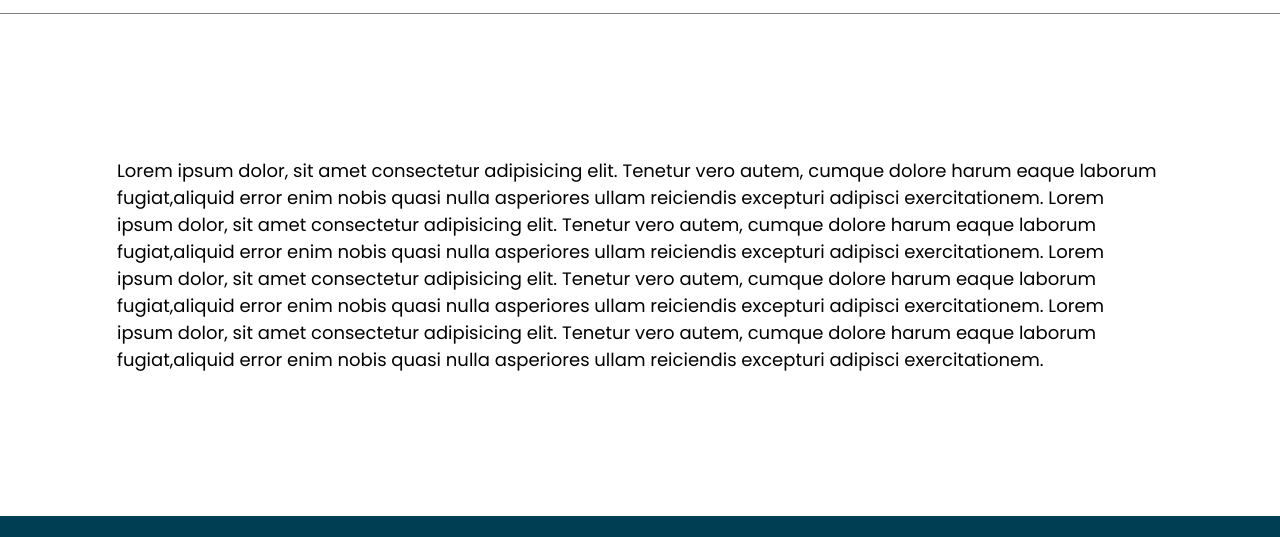
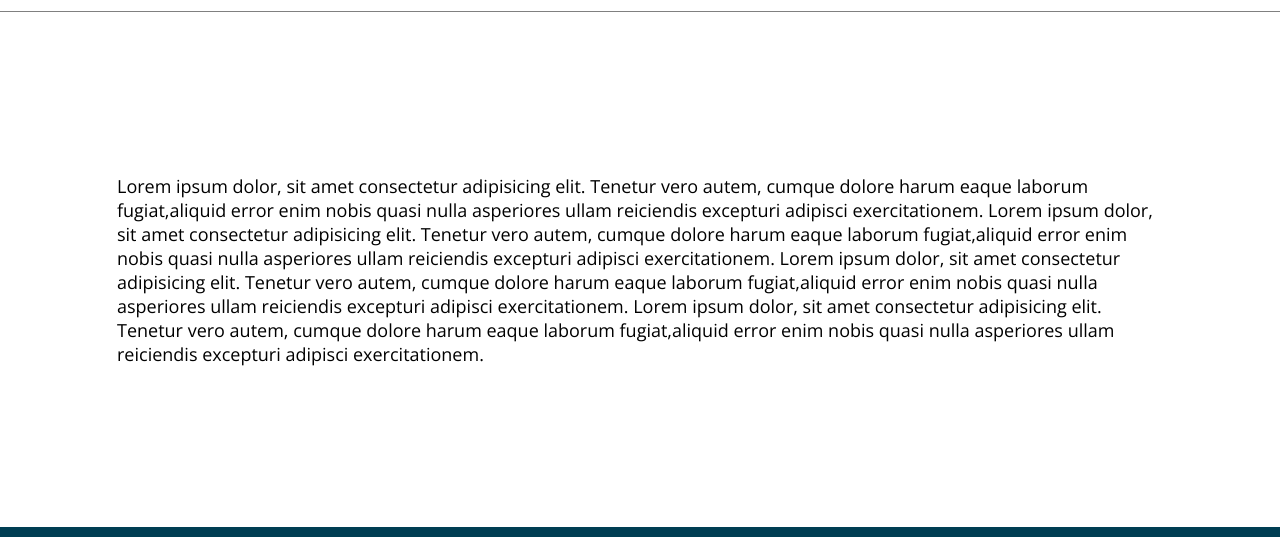
Before and after one commit to Codeyenum/auth_wiki-team-7, a plain HTML site: page index.html in a window 1280 px wide. Shown: the part 70-607 px from the top of the page. Drawn offline with nearby package versions, Linux system fonts and the light colour scheme.

Commit message:
changed font

```diff
--- a/css/style.css
+++ b/css/style.css
@@ -1,4 +1,4 @@
-@import url('https://fonts.googleapis.com/css2?family=Poppins:wght@400;500;600;700&display=swap');
+@import url('https://fonts.googleapis.com/css2?family=Open+Sans:wght@400;500;600;700&display=swap');
 @import url('https://fonts.googleapis.com/css2?family=Lobster&display=swap');
 
 * {
@@ -16,7 +16,7 @@ body {
     flex-direction: column;
     justify-content: space-between;
 
-    font-family: 'Poppins', sans-serif;
+    font-family: 'Open Sans', sans-serif;
     min-height: 100vh;
     padding: 0 1.25rem;
     text-align: center;
```
